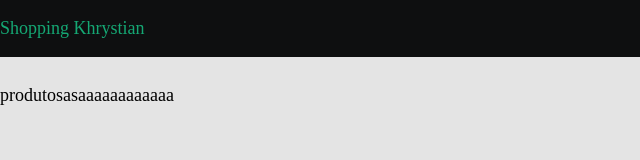
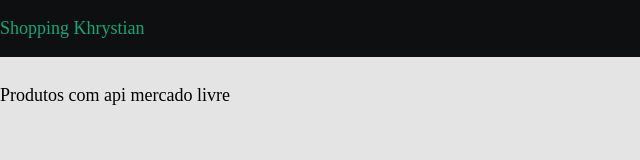
Before and after one commit to kelvynkhrystian/shoppingCart, a website: page src/index.html in a window 1280 px wide. Shown: the full height of the page, 0-640 px from the left. Drawn offline with Linux system fonts and the light colour scheme; a web font is replaced by a local one.

Commit message:
test-vercel

```diff
--- a/src/index.html
+++ b/src/index.html
@@ -28,7 +28,7 @@
 
   <main>
     <article id="produts-box">
-      produtosasaaaaaaaaaaaa
+      Produtos com api mercado livre
     </article>
 
     <aside id="cart-box">
```
